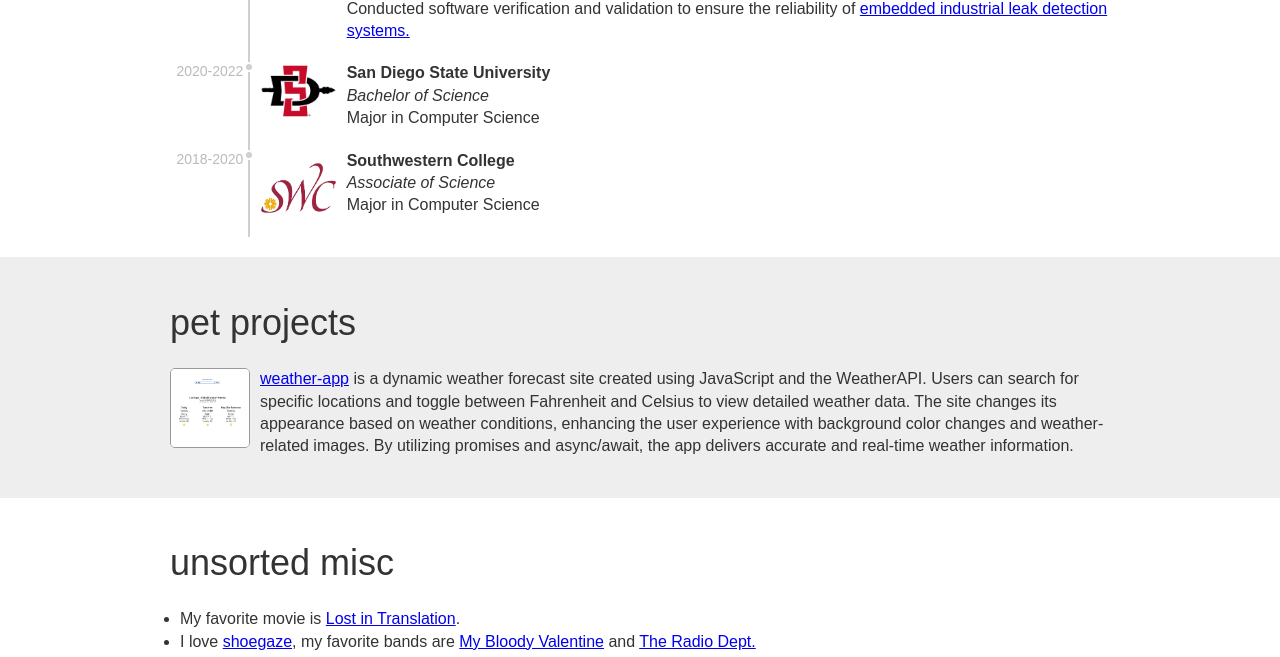
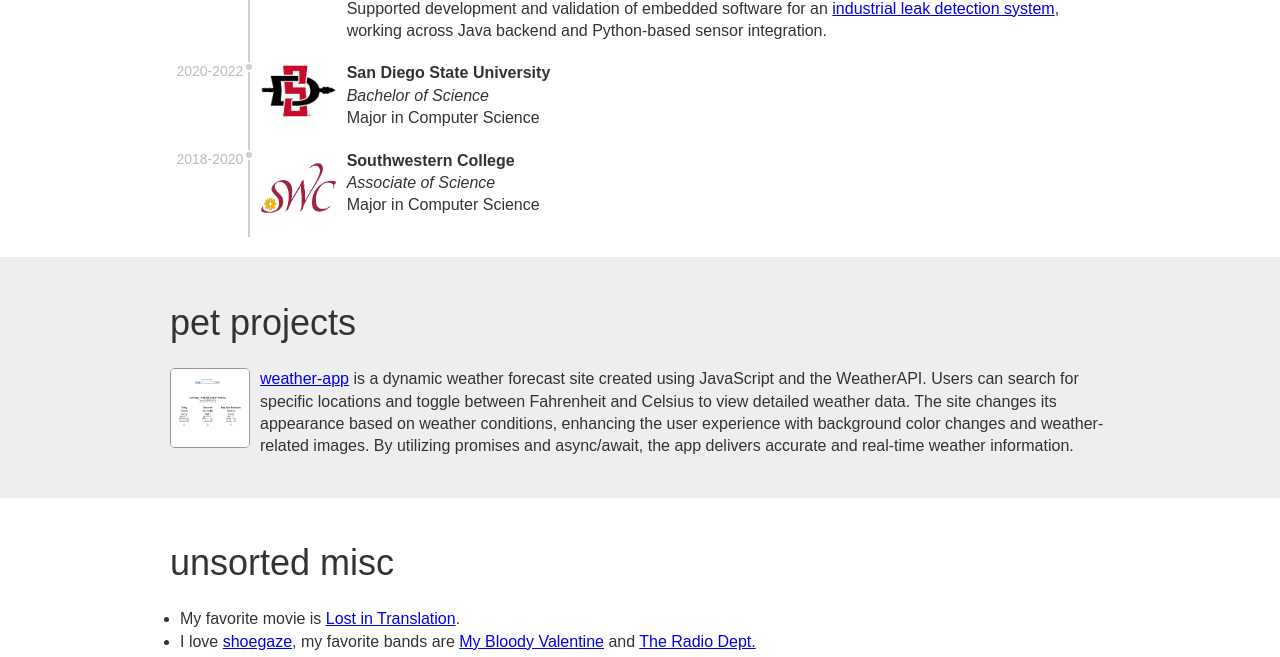
Before and after one commit to vndlgd/vndlgd.github.io, a plain HTML site: page index.html in a window 1280 px wide. Shown: the part 443-1100 px from the top of the page. Drawn offline with Linux system fonts and the light colour scheme.

Commit message:
Update experience

```diff
--- a/index.html
+++ b/index.html
@@ -56,8 +56,7 @@
       <div class="desc">
         <li class="nodot title">AES Corporation</li>
         <li class="nodot subheading">Contract Software Engineer</li>
-        <li class="nodot details">Conducted software verification and validation to ensure the reliability of <a
-            href="https://aes-corporation.com/leak-testing/industrial-leak-tester">embedded industrial leak detection systems.</a></li>
+        <li class="nodot details">Supported development and validation of embedded software for an <a href="https://aes-corporation.com/leak-testing/industrial-leak-tester">industrial leak detection system</a>, working across Java backend and Python-based sensor integration.</li>
       </div>
     </div>
     <div class="entry row">
```
